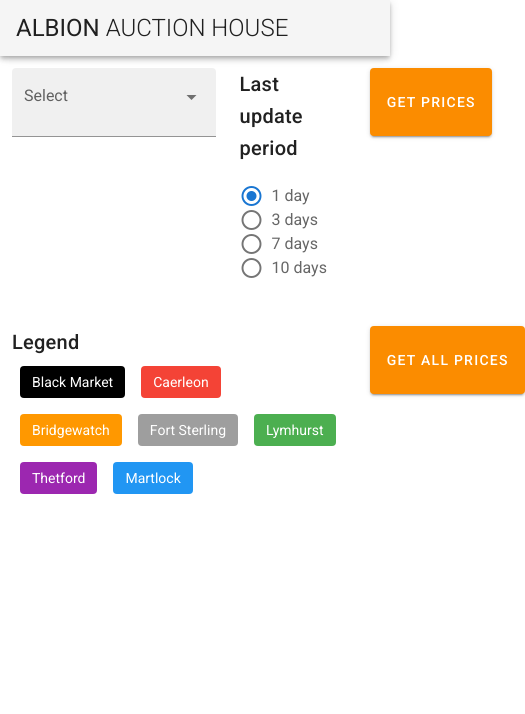
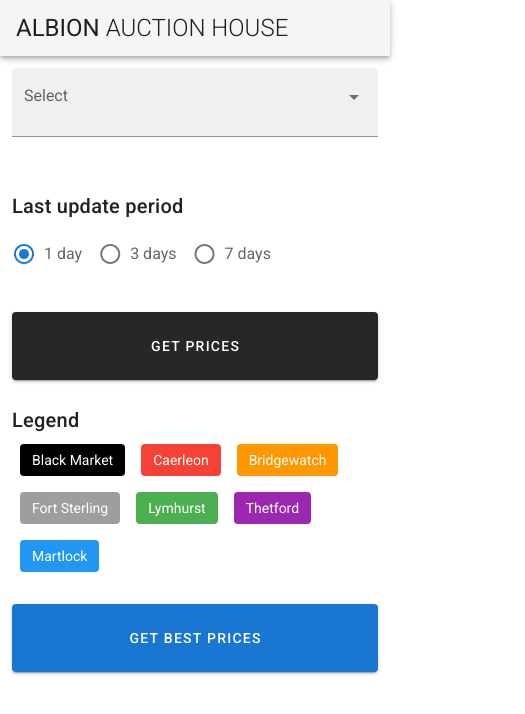
Before and after one commit to pedroivorbgrodrigues/albion-market, a Vue app: page / in a window 390 px wide. Shown: the top 714 px of the page, 525 px wide, since content can reach past the window. Built offline with nearby package versions, Linux system fonts and the light colour scheme.

Commit message:
finished mobile layut and toggle for info

```diff
--- a/src/components/HelloWorld.vue
+++ b/src/components/HelloWorld.vue
@@ -1,7 +1,7 @@
 <template>
   <v-container>
     <v-row>
-      <v-col>
+      <v-col cols="12">
         <v-autocomplete
           v-model="selected"
           :disabled="isUpdating"
@@ -43,21 +43,22 @@
           </template>
         </v-autocomplete>
       </v-col>
-      <v-col cols="4">
+    </v-row>
+    <v-row>
+      <v-col cols="12" md="10">
         <div class="title">Last update period</div>
         <v-radio-group v-model="period" row>
           <v-radio label="1 day" value="1"></v-radio>
           <v-radio label="3 days" value="3"></v-radio>
           <v-radio label="7 days" value="7"></v-radio>
-          <v-radio label="10 days" value="10"></v-radio>
         </v-radio-group>
       </v-col>
-      <v-col cols="1" xs="12" md="2">
-        <v-btn min-height="68" color="warning" @click="getPrices" dark>Get Prices</v-btn>
+      <v-col cols="12" md="2">
+        <v-btn block min-height="68" @click="getPrices" dark>Get Prices</v-btn>
       </v-col>
     </v-row>
     <v-row>
-      <v-col xs="12">
+      <v-col cols="12">
         <div class="title">Legend</div>
         <v-chip
           v-for="(value, key) in cityColors"
@@ -68,14 +69,16 @@
           :color="value"
         >{{key}}</v-chip>
       </v-col>
-      <v-col cols="1" xs="12" md="2">
-        <v-btn min-height="68" color="warning" @click="getBestPrices" dark>Get All Prices</v-btn>
+    </v-row>
+    <v-row>
+      <v-col cols="12">
+        <v-btn block min-height="68" color="primary" @click="getBestPrices" dark>Get best prices</v-btn>
       </v-col>
     </v-row>
     <v-row>
       <v-progress-circular v-if="loading" :size="70" :width="7" color="purple" indeterminate></v-progress-circular>
-      <v-col cols="4" v-for="item in results" :key="item.id">
-        <v-card min-height="466" :color="item.color">
+      <v-col cols="12" md="4" v-for="item in results" :key="item.id">
+        <v-card :color="item.color">
           <v-list>
             <v-list-item>
               <v-list-item-avatar size="64" tile>
@@ -86,8 +89,10 @@
               </v-list-item-content>
             </v-list-item>
           </v-list>
-          <v-list>
-            <v-subheader>Travels</v-subheader>
+          <v-list-group value="true">
+            <template v-slot:activator>
+              <v-list-item-title>Travels</v-list-item-title>
+            </template>
             <div v-for="(travel, index) in item.travels" :key="index">
               <v-list-item :style="gradient(travel.from, travel.to)">
                 <v-list-item-content class="align-self-start">
@@ -102,9 +107,11 @@
               </v-list-item>
               <v-divider></v-divider>
             </div>
-          </v-list>
-          <v-list>
-            <v-subheader>Prices</v-subheader>
+          </v-list-group>
+          <v-list-group>
+             <template v-slot:activator>
+              <v-list-item-title>Prices</v-list-item-title>
+            </template>
             <div v-for="city in item.cities" :key="city.name">
               <v-list-item :style="`background-color: ${cityColor(city.name)}`">
                 <v-list-item-content class="align-self-start">
@@ -115,13 +122,13 @@
               </v-list-item>
               <v-divider></v-divider>
             </div>
-          </v-list>
+          </v-list-group>
         </v-card>
       </v-col>
     </v-row>
     <v-row v-if="pageCount > 0">
       <v-col cols="12">
-         <v-pagination v-model="page" :length="pageCount" :total-visible="7"></v-pagination>
+        <v-pagination v-model="page" :length="pageCount"></v-pagination>
       </v-col>
     </v-row>
   </v-container>
@@ -201,8 +208,9 @@ export default {
       if (this.selected.length <= 0) {
         return
       }
-      pricesByIds(this.selected, parseInt(this.period))
-        .then(processedItems => { this.results = processedItems })
+      pricesByIds(this.selected, parseInt(this.period)).then(processedItems => {
+        this.results = processedItems
+      })
     },
     getBestPrices () {
       this.loading = true
--- a/src/services/api.js
+++ b/src/services/api.js
@@ -25,18 +25,20 @@ const groupCitiesByItemId = (period, prices, current) => {
   return prices
 }
 
-const outlier = 400
+const rentabilityOutlier = 400
+const profitOutlier = 200000
 const calculateTravels = (travels, city, index, sorted) => {
   if (index > 0) {
     let rentability = (city.price / sorted[0].price - 1) * 100
-    if (rentability > outlier) {
+    const profit = city.price - sorted[0].price
+    if (rentability > rentabilityOutlier && profit > profitOutlier) {
       rentability = 0
     }
     travels.push({
       from: sorted[0].name,
       to: city.name,
       rentability: rentability.toFixed(2),
-      profit: city.price - sorted[0].price
+      profit: profit
     })
   }
   return travels
```
